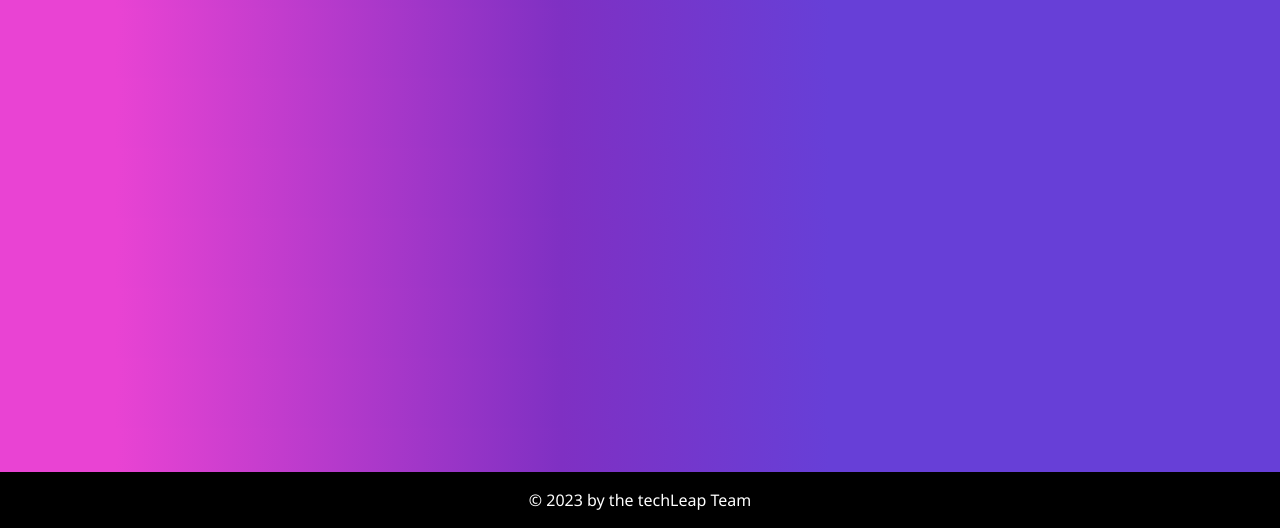
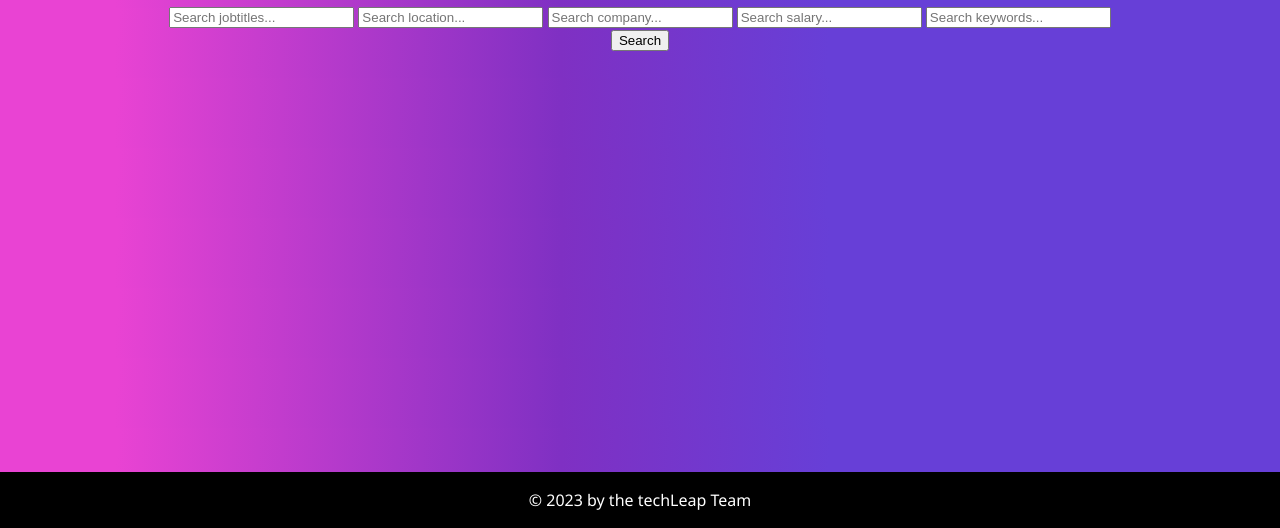
Before and after one commit to danielpeabody/techLeap, a website: page public-html/jobs.html in a window 1280 px wide. Shown: the part 272-800 px from the top of the page. Drawn offline with Linux system fonts and the light colour scheme; no server answers.

Commit message:
add search html

```diff
--- a/public-html/jobs.html
+++ b/public-html/jobs.html
@@ -35,6 +35,12 @@
 
         <div class="filtering-options">
             <h1>FILTERING OPTIONS</h1>
+            <input type="text" id="title" name="title" placeholder="Search jobtitles...">
+            <input type="text" id="location" name="location" placeholder="Search location...">
+            <input type="text" id="company" name="company" placeholder="Search company...">
+            <input type="text" id="salary" name="salary" placeholder="Search salary...">
+            <input type="text" id="keywords" name="keywords" placeholder="Search keywords..."><br>
+            <button id="searchbutton">Search</button>
         </div>
         <div class="jobholder"></div>
         <!--
--- a/public-html/script.js
+++ b/public-html/script.js
@@ -4,6 +4,7 @@ let jobholder = document.getElementsByClassName('jobholder');
 let jobList = [];
 let jobnumber = 0;
 
+function jobsearch(){
 let url = 'http://localhost:3000/jobs'
 let p = fetch(url);
 p.then((response) => response.json())
@@ -97,6 +98,10 @@ p.then((response) => response.json())
 })
 
 
+}
+
+
+
 function shuffle(array) {
     let currentIndex = array.length,  randomIndex;
 
@@ -114,3 +119,6 @@ function shuffle(array) {
 
     return array;
   }
+
+
+jobsearch()
```
